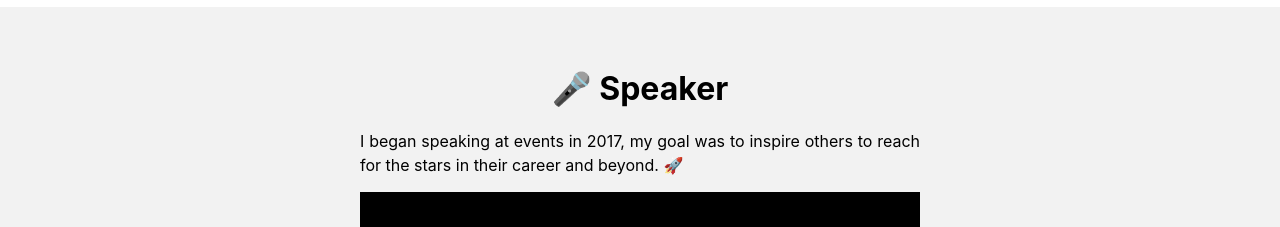
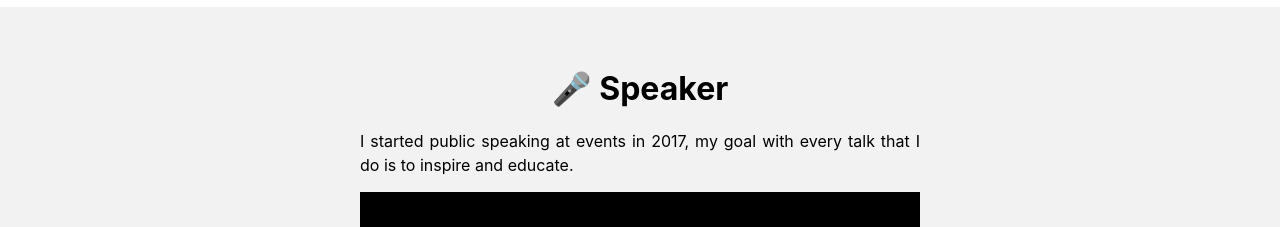
Before and after one commit to pawlean/nextpn, a Next.js app: page / in a window 1280 px wide. Shown: the part 6480-6707 px from the top of the page. Built offline with nearby package versions, Linux system fonts and the light colour scheme.

Commit message:
Update text for Speaker

```diff
--- a/components/speaker.js
+++ b/components/speaker.js
@@ -6,8 +6,8 @@ function Speaker() {
     <div className={styles.greycontainer}>
       <h1>🎤 Speaker</h1>
       <p>
-        I began speaking at events in 2017, my goal was to inspire others to
-        reach for the stars in their career and beyond. 🚀
+        I started public speaking at events in 2017, my goal with every talk
+        that I do is to inspire and educate.
       </p>
       <div className="videoWrapper">
         <iframe
```
